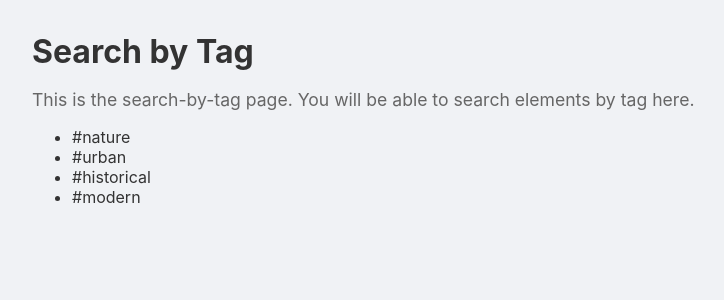
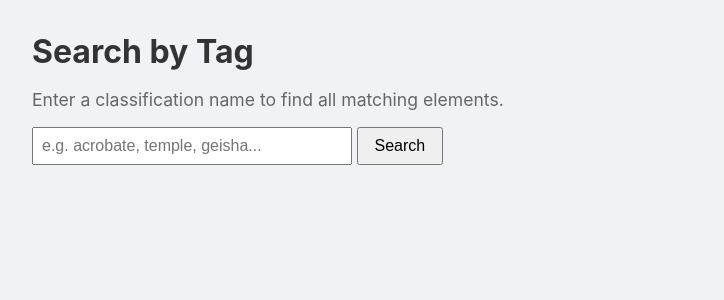
Before and after one commit to geourjoa/random-project, a Flask app: page /search-by-tag in a window 1280 px wide. Shown: the part 52-352 px from the top of the page, without its empty margins (208-932 px from the left). Run offline with Flask 3, Linux system fonts and the light colour scheme.

Commit message:
WIP search by tage page
Input + display all related element

```diff
--- a/app/routes.py
+++ b/app/routes.py
@@ -1,5 +1,5 @@
-from arkindex_export.models import Classification, database
-from flask import Blueprint, current_app, render_template
+from arkindex_export.models import Classification, Element, database
+from flask import Blueprint, current_app, render_template, request
 from peewee import fn
 
 main = Blueprint("main", __name__)
@@ -33,4 +33,19 @@ def classifications():
 
 @main.route("/search-by-tag")
 def search_by_tag():
-    return render_template("search_by_tag.html")
+    query = request.args.get("q", "").strip()
+    elements = []
+    if query:
+        open_db()
+        elements = (
+            Classification.select(
+                Element.id.alias("element_id"),
+                Element.name.alias("element_name"),
+                Element.type.alias("element_type"),
+                Classification.confidence,
+            )
+            .join(Element, on=(Classification.element == Element.id))
+            .where(Classification.class_name == query)
+            .order_by(Classification.confidence.desc())
+        )
+    return render_template("search_by_tag.html", query=query, elements=elements)
--- a/app/templates/search_by_tag.html
+++ b/app/templates/search_by_tag.html
@@ -4,11 +4,39 @@
 
 {% block content %}
     <h1>Search by Tag</h1>
-    <p>This is the search-by-tag page. You will be able to search elements by tag here.</p>
-    <ul>
-        <li>#nature</li>
-        <li>#urban</li>
-        <li>#historical</li>
-        <li>#modern</li>
-    </ul>
+    <p>Enter a classification name to find all matching elements.</p>
+
+    <form method="get" action="{{ url_for('main.search_by_tag') }}" style="margin-bottom: 1.5rem;">
+        <input type="text" name="q" value="{{ query }}" placeholder="e.g. acrobate, temple, geisha..."
+               style="padding: 0.5rem; font-size: 1rem; width: 300px;">
+        <button type="submit" style="padding: 0.5rem 1rem; font-size: 1rem;">Search</button>
+    </form>
+
+    {% if query %}
+        {% if elements %}
+            <p>Found {{ elements|length }} element(s) for <strong>{{ query }}</strong>.</p>
+            <table border="1" cellpadding="8" cellspacing="0" style="border-collapse: collapse; width: 100%;">
+                <thead style="background-color: #333; color: #fff;">
+                    <tr>
+                        <th>#</th>
+                        <th>Element Name</th>
+                        <th>Type</th>
+                        <th>Confidence</th>
+                    </tr>
+                </thead>
+                <tbody>
+                    {% for e in elements %}
+                    <tr>
+                        <td>{{ loop.index }}</td>
+                        <td>{{ e.element.name }}</td>
+                        <td>{{ e.element.type }}</td>
+                        <td>{{ "%.2f"|format(e.confidence) }}</td>
+                    </tr>
+                    {% endfor %}
+                </tbody>
+            </table>
+        {% else %}
+            <p>No elements found for <strong>{{ query }}</strong>.</p>
+        {% endif %}
+    {% endif %}
 {% endblock %}
```
Also changed, not shown: app/README.md.
